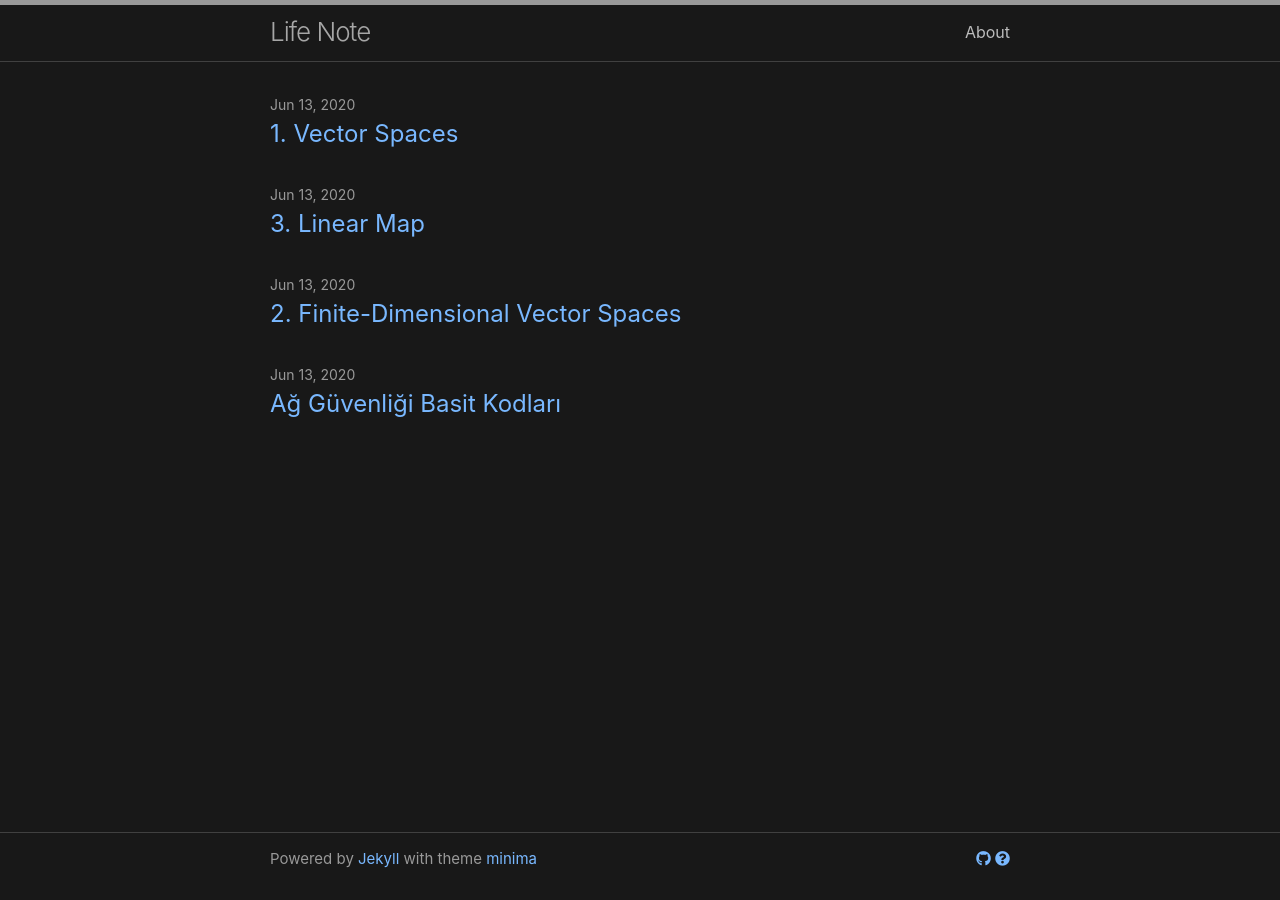
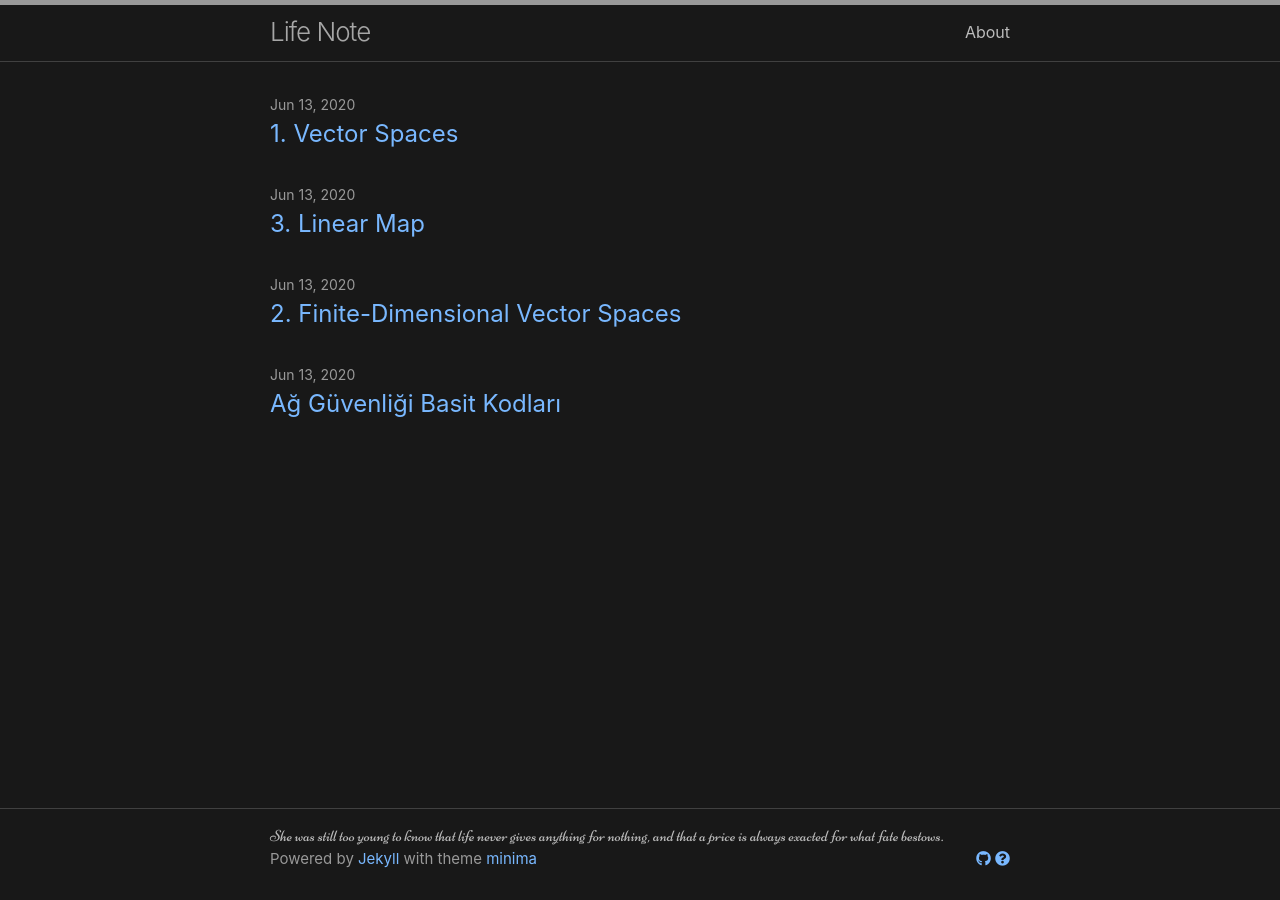
Before and after one commit to utoppia/utoppia.github.io, a Jekyll site: the page built from index.md, in a window 1280 px wide. Built offline with Jekyll 4.4.1, drawn with Linux system fonts in a browser that asks for light colours.

Commit message:
modify footer.html

```diff
--- a/_includes/footer.html
+++ b/_includes/footer.html
@@ -3,6 +3,9 @@
 
   <div class="wrapper">
 
+    <div class="p-quote">
+      She was still too young to know that life never gives anything for nothing, and that a price is always exacted for what fate bestows.
+    </div>
     <div class="footer-col-wrapper">
       <div class="footer-col">
         <span class="footer-version">
--- a/_sass/minima/custom-styles.scss
+++ b/_sass/minima/custom-styles.scss
@@ -4,6 +4,7 @@
 @import "fontawesome/scss/solid.scss";
 @import "fontawesome/scss/regular.scss";
 @import "fontawesome/scss/brands.scss";
+@import url('https://fonts.googleapis.com/css2?family=Niconne&display=swap');
 
 .post-subtitle {
     text-align: right;
@@ -105,3 +106,7 @@
         content: fa-content($fa-var-question-circle);
     }
 }
+
+.p-quote {
+    font-family: 'Niconne', cursive;;
+}
```
